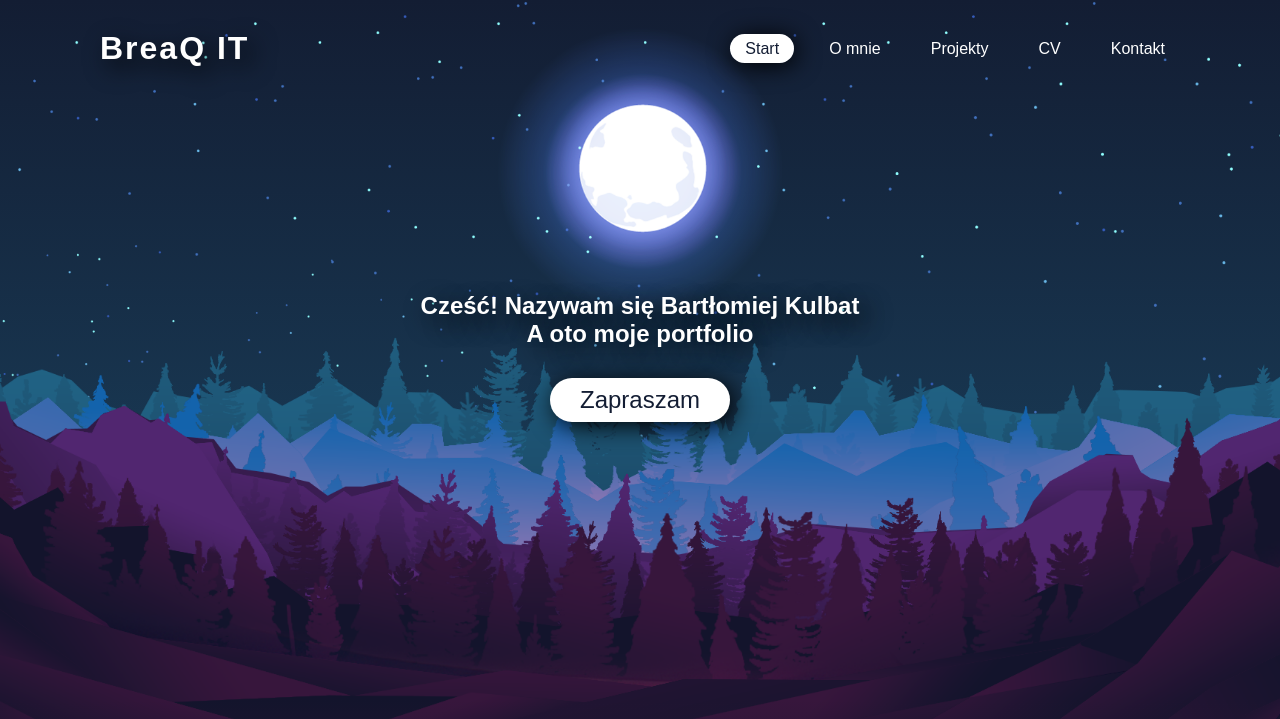
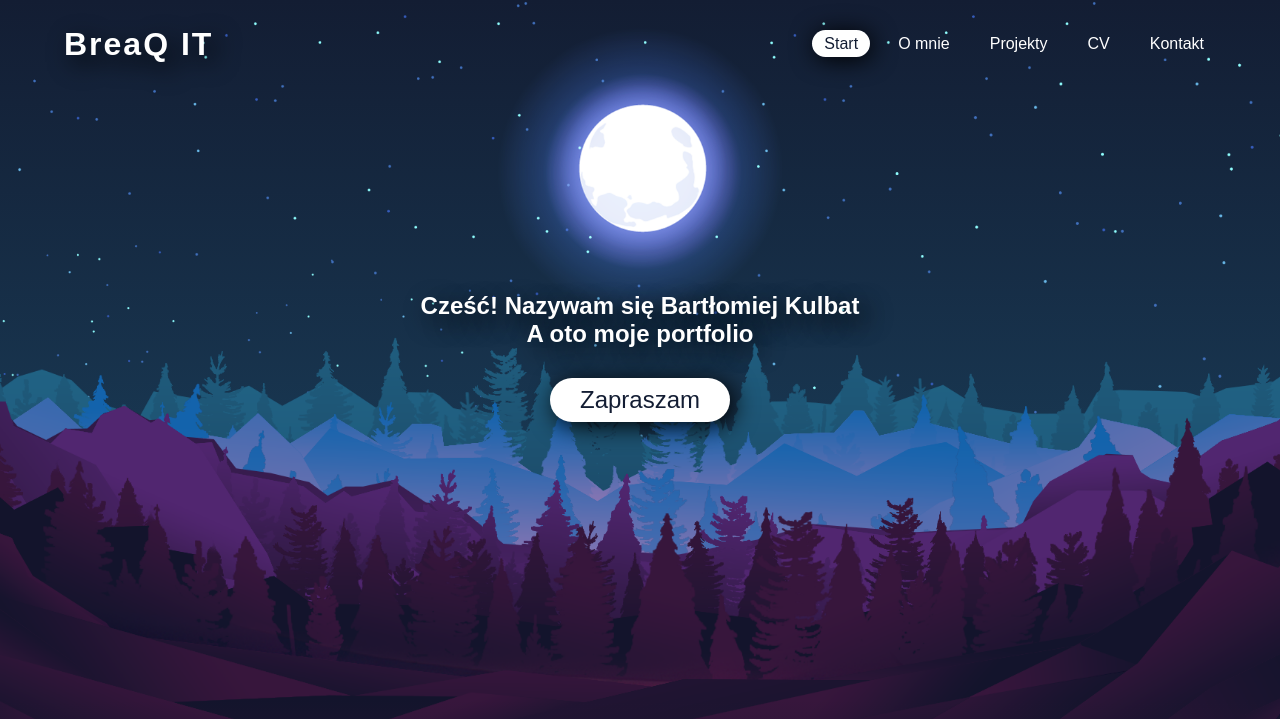
Before and after one commit to BreaQ/BreaQ.github.io, a plain HTML site: page index.html in a window 1280 px wide. Shown: the top 719 px of the page. Drawn offline with Linux system fonts and the light colour scheme.

Commit message:
Update style.css

```diff
--- a/style.css
+++ b/style.css
@@ -16,11 +16,11 @@ header {
   top: 0;
   left: 0;
   width: 100%;
-  padding: 30px 100px;
+  padding: 2% 5%;
   display: flex;
   justify-content: space-between;
   align-items: center;
-  z-index: 1000;
+  z-index: 101;
 }
 header .logo {
   color: #fff;
@@ -37,13 +37,13 @@ header ul {
 }
 header ul li {
   list-style: none;
-  margin-left: 20px;
+  margin-left: 2vh;
 }
 header ul li a {
   text-decoration: none;
-  padding: 6px 15px;
+  padding: 0.6vh 1.5vh;
   color: #fff;
-  border-radius: 20px;
+  border-radius: 2vh;
 }
 header ul li a:hover,
 header ul li a.active {
```
